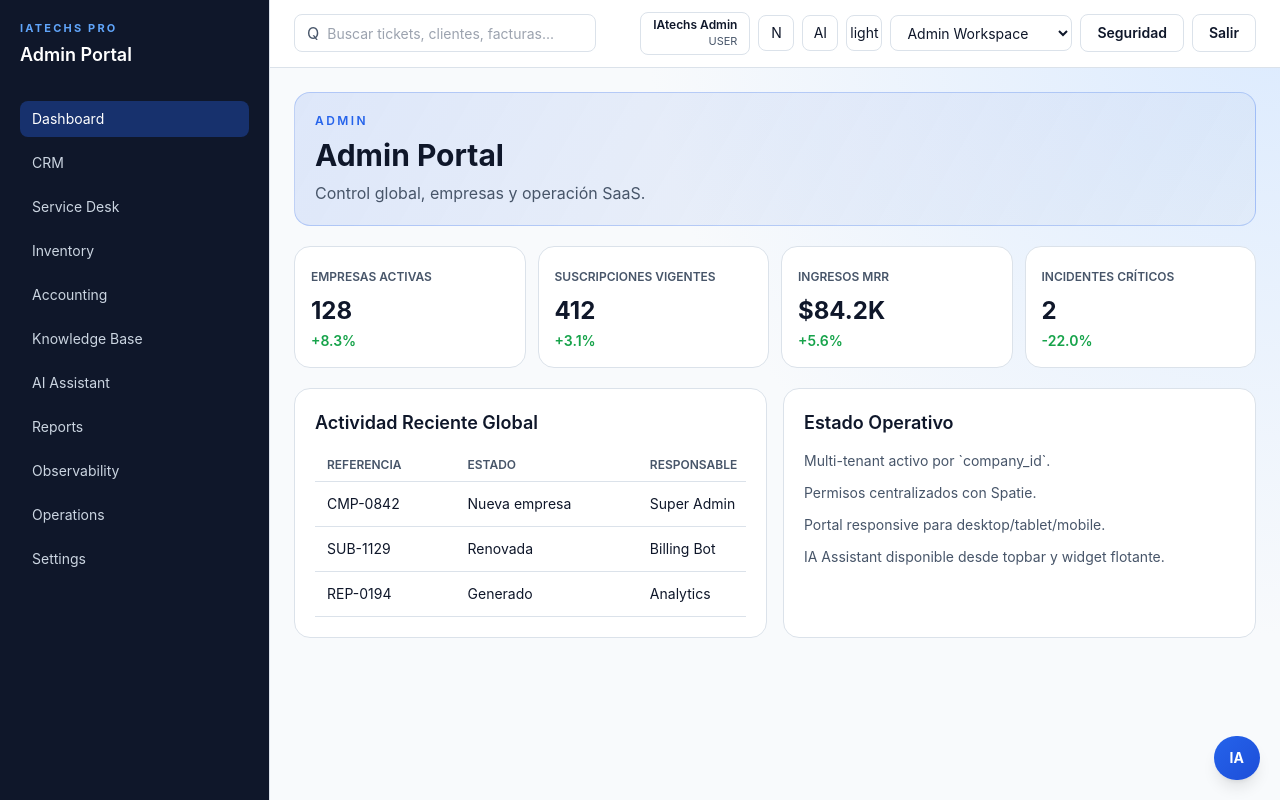
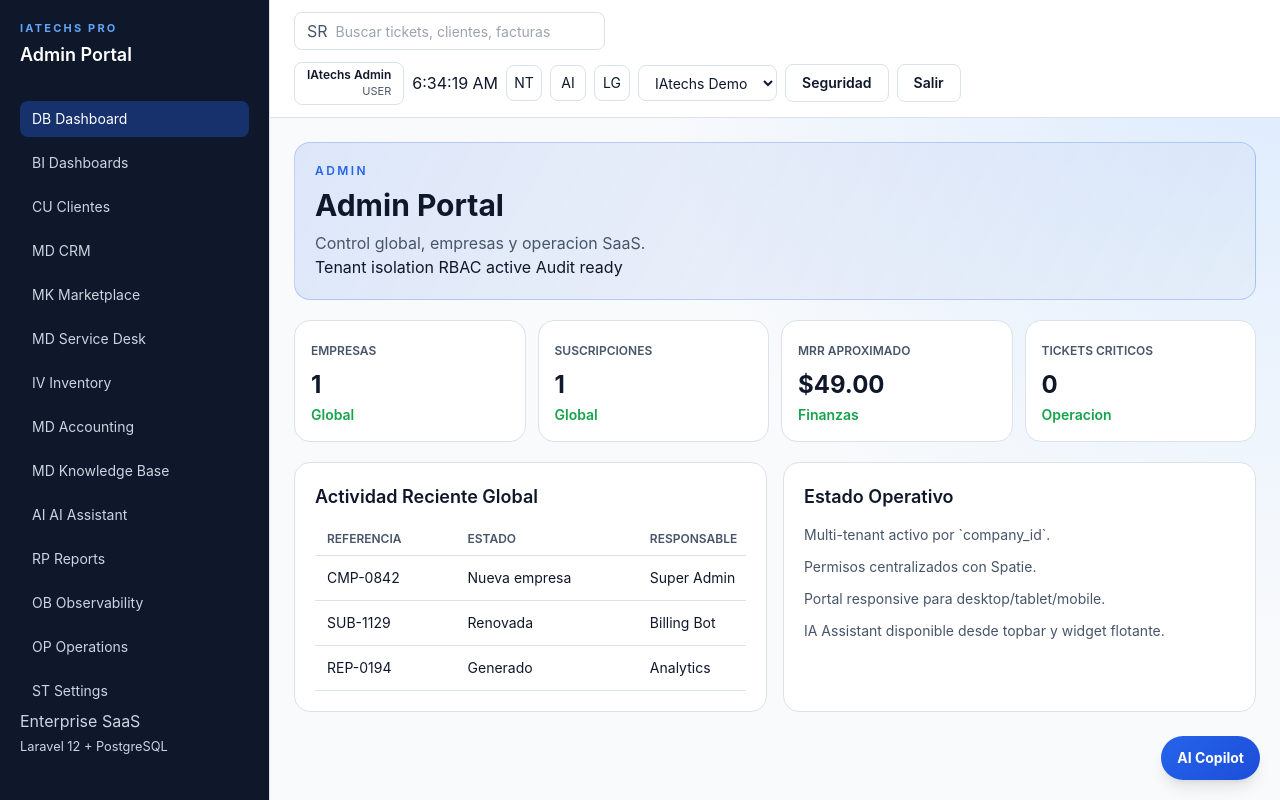
Before and after one commit to jhonmarioacu-code/iatechs-pro, a Laravel app: page /portal/admin in a window 1280 px wide. Run offline with Laravel 12, Linux system fonts and the light colour scheme; a user stored in the database is signed in; data comes from the database, SQL or seed files in the repository; data that the repository does not hold is empty; style sheets or scripts are compiled from the project's sources.

Commit message:
feat: super admin master modules + portal frontend integration

```diff
--- a/app/Http/Controllers/PortalController.php
+++ b/app/Http/Controllers/PortalController.php
@@ -4,10 +4,21 @@ declare(strict_types=1);
 
 namespace App\Http\Controllers;
 
+use App\Domains\Companies\Models\Company;
+use App\Domains\CRM\Models\Activity;
+use App\Domains\CRM\Models\Lead;
+use App\Domains\CRM\Models\Opportunity;
+use App\Domains\Customers\Models\Customer;
+use App\Domains\Invoices\Models\Invoice;
+use App\Domains\Products\Models\Product;
+use App\Domains\ServiceContracts\Models\ServiceContract;
+use App\Domains\Subscriptions\Models\Subscription;
+use App\Domains\Tickets\Models\Ticket;
+use App\Domains\Users\Models\User;
+use App\Support\PortalRedirector;
+use Illuminate\Contracts\View\View;
+use Illuminate\Http\RedirectResponse;
 use Illuminate\Http\Request;
-use Illuminate\Http\RedirectResponse;
-use Illuminate\Contracts\View\View;
-use App\Support\PortalRedirector;
 
 class PortalController extends Controller
 {
@@ -22,10 +33,9 @@ class PortalController extends Controller
         return view('public.home');
     }
 
-    public function homeRedirect(
-        Request $request
-    ): RedirectResponse {
-        /** @var \App\Domains\Users\Models\User $user */
+    public function homeRedirect(Request $request): RedirectResponse
+    {
+        /** @var User $user */
         $user = $request->user();
 
         return redirect()->to(
@@ -35,14 +45,24 @@ class PortalController extends Controller
 
     public function admin(): View
     {
+        $companiesCount = Company::query()->count();
+        $subscriptionsCount = Subscription::query()->count();
+        $mrr = (float) Subscription::query()
+            ->whereIn('status', ['trial', 'active'])
+            ->sum('amount');
+        $criticalTickets = Ticket::query()
+            ->whereIn('priority', ['HIGH', 'URGENT'])
+            ->whereNotIn('status', ['CLOSED', 'DELIVERED'])
+            ->count();
+
         return view('portals.admin.dashboard', [
             'portalTitle' => 'Admin Portal',
-            'portalSubtitle' => 'Control global, empresas y operación SaaS.',
+            'portalSubtitle' => 'Control global, empresas y operacion SaaS.',
             'kpis' => [
-                ['label' => 'Empresas activas', 'value' => '128', 'trend' => '+8.3%'],
-                ['label' => 'Suscripciones vigentes', 'value' => '412', 'trend' => '+3.1%'],
-                ['label' => 'Ingresos MRR', 'value' => '$84.2K', 'trend' => '+5.6%'],
-                ['label' => 'Incidentes críticos', 'value' => '2', 'trend' => '-22.0%'],
+                ['label' => 'Empresas', 'value' => (string) $companiesCount, 'trend' => 'Global'],
+                ['label' => 'Suscripciones', 'value' => (string) $subscriptionsCount, 'trend' => 'Global'],
+                ['label' => 'MRR aproximado', 'value' => '$'.number_format($mrr, 2), 'trend' => 'Finanzas'],
+                ['label' => 'Tickets criticos', 'value' => (string) $criticalTickets, 'trend' => 'Operacion'],
             ],
         ]);
     }
@@ -51,12 +71,12 @@ class PortalController extends Controller
     {
         return view('portals.company.dashboard', [
             'portalTitle' => 'Company Portal',
-            'portalSubtitle' => 'Operación empresarial, CRM, inventario y finanzas.',
+            'portalSubtitle' => 'Operacion empresarial, CRM, inventario y finanzas.',
             'kpis' => [
                 ['label' => 'Tickets abiertos', 'value' => '67', 'trend' => '-4.2%'],
-                ['label' => 'Equipos en reparación', 'value' => '54', 'trend' => '+2.1%'],
-                ['label' => 'Facturación mensual', 'value' => '$23.8K', 'trend' => '+7.4%'],
-                ['label' => 'Stock crítico', 'value' => '9', 'trend' => '-11.0%'],
+                ['label' => 'Equipos en reparacion', 'value' => '54', 'trend' => '+2.1%'],
+                ['label' => 'Facturacion mensual', 'value' => '$23.8K', 'trend' => '+7.4%'],
+                ['label' => 'Stock critico', 'value' => '9', 'trend' => '-11.0%'],
             ],
         ]);
     }
@@ -65,10 +85,10 @@ class PortalController extends Controller
     {
         return view('portals.technician.dashboard', [
             'portalTitle' => 'Technician Portal',
-            'portalSubtitle' => 'Trabajo técnico diario: tickets, diagnóstico y reparación.',
+            'portalSubtitle' => 'Trabajo tecnico diario: tickets, diagnostico y reparacion.',
             'kpis' => [
                 ['label' => 'OT asignadas', 'value' => '18', 'trend' => '+6.0%'],
-                ['label' => 'Diagnósticos pendientes', 'value' => '7', 'trend' => '-9.5%'],
+                ['label' => 'Diagnosticos pendientes', 'value' => '7', 'trend' => '-9.5%'],
                 ['label' => 'SLA en riesgo', 'value' => '3', 'trend' => '-14.0%'],
                 ['label' => 'Eficiencia semanal', 'value' => '93%', 'trend' => '+1.8%'],
             ],
@@ -79,21 +99,18 @@ class PortalController extends Controller
     {
         return view('portals.customer.dashboard', [
             'portalTitle' => 'Customer Portal',
-            'portalSubtitle' => 'Seguimiento de tickets, equipos, facturas y garantías.',
+            'portalSubtitle' => 'Seguimiento de tickets, equipos, facturas y garantias.',
             'kpis' => [
                 ['label' => 'Mis tickets', 'value' => '4', 'trend' => '+1'],
                 ['label' => 'Mis equipos', 'value' => '6', 'trend' => '+0'],
                 ['label' => 'Facturas pendientes', 'value' => '2', 'trend' => '-1'],
-                ['label' => 'Garantías activas', 'value' => '3', 'trend' => '+1'],
+                ['label' => 'Garantias activas', 'value' => '3', 'trend' => '+1'],
             ],
         ]);
     }
 
-    public function module(
-        Request $request,
-        string $portal,
-        string $module
-    ): View {
+    public function module(Request $request, string $portal, string $module): View
+    {
         $allowedPortals = ['admin', 'company', 'technician', 'customer'];
 
         abort_unless(in_array($portal, $allowedPortals, true), 404);
@@ -105,17 +122,17 @@ class PortalController extends Controller
             'module' => $module,
             'moduleLabel' => $moduleLabel,
             'query' => $request->query(),
+            'moduleData' => $this->resolveModuleData($portal, $module),
         ]);
     }
 
-    public function companyModuleIndex(
-        string $module
-    ): View {
+    public function companyModuleIndex(string $module): View
+    {
         $this->ensureCrudModule($module);
 
         return view('portals.company.crud', [
             'portalTitle' => ucfirst($module),
-            'portalSubtitle' => 'Listado y gestión conectada por API.',
+            'portalSubtitle' => 'Listado y gestion conectada por API.',
             'kpis' => $this->companyCrudKpis($module),
             'module' => $module,
             'mode' => 'index',
@@ -123,9 +140,8 @@ class PortalController extends Controller
         ]);
     }
 
-    public function companyModuleCreate(
-        string $module
-    ): View {
+    public function companyModuleCreate(string $module): View
+    {
         $this->ensureCrudModule($module);
 
         return view('portals.company.crud', [
@@ -138,10 +154,8 @@ class PortalController extends Controller
         ]);
     }
 
-    public function companyModuleShow(
-        string $module,
-        int $id
-    ): View {
+    public function companyModuleShow(string $module, int $id): View
+    {
         $this->ensureCrudModule($module);
 
         return view('portals.company.crud', [
@@ -154,10 +168,8 @@ class PortalController extends Controller
         ]);
     }
 
-    public function companyModuleEdit(
-        string $module,
-        int $id
-    ): View {
+    public function companyModuleEdit(string $module, int $id): View
+    {
         $this->ensureCrudModule($module);
 
         return view('portals.company.crud', [
@@ -170,9 +182,8 @@ class PortalController extends Controller
         ]);
     }
 
-    private function ensureCrudModule(
-        string $module
-    ): void {
+    private function ensureCrudModule(string $module): void
+    {
         abort_unless(
             in_array(
                 $module,
@@ -183,9 +194,61 @@ class PortalController extends Controller
         );
     }
 
-    private function companyCrudKpis(
-        string $module
-    ): array {
+    /**
+     * @return array<string, mixed>
+     */
+    private function resolveModuleData(string $portal, string $module): array
+    {
+        if ($portal !== 'admin') {
+            return [];
+        }
+
+        return match ($module) {
+            'dashboards' => [
+                'stats' => [
+                    ['label' => 'Empresas', 'value' => (string) Company::query()->count()],
+                    ['label' => 'Usuarios', 'value' => (string) User::query()->count()],
+                    ['label' => 'Clientes', 'value' => (string) Customer::query()->count()],
+                    ['label' => 'Tickets', 'value' => (string) Ticket::query()->count()],
+                    ['label' => 'Facturas', 'value' => (string) Invoice::query()->count()],
+                    ['label' => 'Suscripciones activas', 'value' => (string) Subscription::query()->whereIn('status', ['trial', 'active'])->count()],
+                ],
+            ],
+            'customers' => [
+                'rows' => Customer::query()
+                    ->with(['company', 'branch'])
+                    ->latest('id')
+                    ->limit(20)
+                    ->get(),
+            ],
+            'crm' => [
+                'stats' => [
+                    ['label' => 'Leads', 'value' => (string) Lead::query()->count()],
+                    ['label' => 'Opportunities', 'value' => (string) Opportunity::query()->count()],
+                    ['label' => 'Activities', 'value' => (string) Activity::query()->count()],
+                    ['label' => 'Pipeline', 'value' => '$'.number_format((float) Opportunity::query()->sum('amount'), 2)],
+                ],
+                'leads' => Lead::query()->latest('id')->limit(10)->get(),
+                'opportunities' => Opportunity::query()->latest('id')->limit(10)->get(),
+            ],
+            'marketplace' => [
+                'products' => Product::query()
+                    ->where('status', 'ACTIVE')
+                    ->latest('id')
+                    ->limit(16)
+                    ->get(),
+                'services' => ServiceContract::query()
+                    ->whereIn('status', ['active', 'ACTIVE'])
+                    ->latest('id')
+                    ->limit(16)
+                    ->get(),
+            ],
+            default => [],
+        };
+    }
+
+    private function companyCrudKpis(string $module): array
+    {
         return match ($module) {
             'customers' => [
                 ['label' => 'Nuevos hoy', 'value' => '12', 'trend' => '+2.3%'],
@@ -195,8 +258,8 @@ class PortalController extends Controller
             ],
             'tickets' => [
                 ['label' => 'Abiertos', 'value' => '67', 'trend' => '-4.2%'],
-                ['label' => 'En diagnóstico', 'value' => '19', 'trend' => '+1.2%'],
-                ['label' => 'En reparación', 'value' => '25', 'trend' => '+2.8%'],
+                ['label' => 'En diagnostico', 'value' => '19', 'trend' => '+1.2%'],
+                ['label' => 'En reparacion', 'value' => '25', 'trend' => '+2.8%'],
                 ['label' => 'SLA en riesgo', 'value' => '3', 'trend' => '-10.0%'],
             ],
             default => [
--- a/resources/views/components/floating-ai.blade.php
+++ b/resources/views/components/floating-ai.blade.php
@@ -41,24 +41,24 @@
         @click="toggleAssistantPanel()"
         aria-label="Abrir IA Assistant"
     >
-        IA
+        AI Copilot
     </button>
 
     <aside class="ai-panel" x-show="assistantPanelOpen" x-transition.opacity>
         <header>
             <h3>IA Assistant</h3>
-            <button type="button" @click="toggleAssistantPanel()" aria-label="Cerrar IA">x</button>
+            <button type="button" class="icon-button" @click="toggleAssistantPanel()" aria-label="Cerrar IA">X</button>
         </header>
 
-        <p x-show="assistantError" x-text="assistantError"></p>
+        <p x-show="assistantError" x-text="assistantError" class="module-copy"></p>
 
-        <div x-show="assistantEnabled" style="margin: 8px 0;">
+        <div x-show="assistantEnabled" class="ai-field">
             <label for="ai-conversation-select"><strong>Conversacion</strong></label>
             <select
                 id="ai-conversation-select"
+                class="crud-input"
                 x-model="assistantConversationId"
                 @change="loadSelectedConversationMessages()"
-                style="width: 100%; margin-top: 6px;"
             >
                 <option value="">Nueva conversacion</option>
                 <template x-for="item in assistantConversations" :key="item.id">
@@ -67,26 +67,26 @@
             </select>
         </div>
 
-        <div style="max-height: 220px; overflow-y: auto; margin: 12px 0;">
+        <div class="ai-log">
             <template x-for="(item, index) in assistantMessages" :key="index">
-                <div style="margin-bottom: 10px;">
+                <article class="ai-message" :class="item.role === 'assistant' ? 'assistant' : 'user'">
                     <strong x-text="item.role === 'assistant' ? 'IA' : 'Tu'"></strong>
-                    <p x-text="item.content" style="margin: 4px 0 0 0;"></p>
-                </div>
+                    <p x-text="item.content"></p>
+                </article>
             </template>
-            <p x-show="assistantMessages.length === 0">Haz una pregunta y te respondo segun tu rol.</p>
+            <p x-show="assistantMessages.length === 0" class="module-copy">Haz una pregunta y te respondo segun tu rol.</p>
         </div>
 
-        <form @submit.prevent="sendAssistantMessage()">
+        <form @submit.prevent="sendAssistantMessage()" class="ai-form">
             <textarea
                 x-model="assistantInput"
-                placeholder="Escribe tu consulta..."
+                class="crud-input"
+                placeholder="Escribe tu consulta"
                 rows="3"
-                style="width: 100%;"
             ></textarea>
-            <button type="submit" :disabled="assistantLoading || assistantInput.trim() === ''">
+            <button type="submit" class="btn btn-primary" :disabled="assistantLoading || assistantInput.trim() === ''">
                 <span x-show="!assistantLoading">Enviar</span>
-                <span x-show="assistantLoading">Enviando...</span>
+                <span x-show="assistantLoading">Enviando</span>
             </button>
         </form>
     </aside>
--- a/resources/views/components/notification-center.blade.php
+++ b/resources/views/components/notification-center.blade.php
@@ -1,17 +1,20 @@
 <aside class="notification-panel" x-show="notificationsOpen" x-transition.opacity>
     <header>
         <h3>Notificaciones</h3>
-        <button type="button" @click="toggleNotifications()" aria-label="Cerrar notificaciones">✕</button>
+        <button type="button" class="icon-button" @click="toggleNotifications()" aria-label="Cerrar notificaciones">X</button>
     </header>
     <ul>
         <li>
-            <strong>Tickets:</strong> 5 tickets cambiaron de estado.
+            <strong>Tickets</strong>
+            <p>5 tickets cambiaron de estado en la ultima hora.</p>
         </li>
         <li>
-            <strong>Inventario:</strong> 2 productos en stock crítico.
+            <strong>Inventario</strong>
+            <p>2 productos entraron en umbral de stock critico.</p>
         </li>
         <li>
-            <strong>Finanzas:</strong> 1 factura próxima a vencimiento.
+            <strong>Facturacion</strong>
+            <p>1 factura vence hoy y requiere seguimiento.</p>
         </li>
     </ul>
 </aside>
--- a/resources/views/components/portal-shell.blade.php
+++ b/resources/views/components/portal-shell.blade.php
@@ -12,7 +12,10 @@
     $menu = match ($portal) {
         'admin' => [
             ['label' => 'Dashboard', 'slug' => 'dashboard', 'permission' => 'analytics.view'],
+            ['label' => 'Dashboards', 'slug' => 'dashboards', 'permission' => 'analytics.view'],
+            ['label' => 'Clientes', 'slug' => 'customers', 'permission' => 'customers.view'],
             ['label' => 'CRM', 'slug' => 'crm', 'permission' => 'crm.view'],
+            ['label' => 'Marketplace', 'slug' => 'marketplace', 'permission' => 'products.view'],
             ['label' => 'Service Desk', 'slug' => 'service-desk', 'permission' => 'tickets.view'],
             ['label' => 'Inventory', 'slug' => 'inventory', 'permission' => 'products.view'],
             ['label' => 'Accounting', 'slug' => 'accounting', 'permission' => 'reports.view'],
@@ -68,20 +71,31 @@
     }
 @endphp
 
-<div class="portal-grid" data-assistant-enabled="{{ $assistantEnabled ? '1' : '0' }}">
+<div
+    class="portal-grid"
+    data-assistant-enabled="{{ $assistantEnabled ? '1' : '0' }}"
+    data-portal-theme="{{ $portal }}"
+>
     <x-sidebar :portal="$portal" :menu="$menu" />
 
     <div class="portal-main">
         <x-topbar :portal="$portal" />
 
         <main class="portal-content">
-            <header class="portal-header">
-                <div>
-                    <p class="portal-eyebrow">{{ strtoupper($portal) }}</p>
-                    <h1 class="portal-title">{{ $title }}</h1>
-                    @if ($subtitle !== '')
-                        <p class="portal-subtitle">{{ $subtitle }}</p>
-                    @endif
+            <header class="portal-header" x-data="{ mounted: false }" x-init="setTimeout(() => mounted = true, 80)">
+                <div class="portal-header-grid">
+                    <div class="portal-header-copy" :class="{ 'is-visible': mounted }">
+                        <p class="portal-eyebrow">{{ strtoupper($portal) }}</p>
+                        <h1 class="portal-title">{{ $title }}</h1>
+                        @if ($subtitle !== '')
+                            <p class="portal-subtitle">{{ $subtitle }}</p>
+                        @endif
+                    </div>
+                    <div class="portal-header-meta" :class="{ 'is-visible': mounted }">
+                        <span class="meta-pill">Tenant isolation</span>
+                        <span class="meta-pill">RBAC active</span>
+                        <span class="meta-pill">Audit ready</span>
+                    </div>
                 </div>
             </header>
 
--- a/resources/views/components/sidebar.blade.php
+++ b/resources/views/components/sidebar.blade.php
@@ -9,12 +9,12 @@
             <p class="sidebar-brand-label">IAtechs Pro</p>
             <p class="sidebar-brand-title">{{ ucfirst($portal) }} Portal</p>
         </div>
-        <button class="icon-button lg-hidden" type="button" @click="toggleSidebar()" aria-label="Cerrar menú lateral">
-            ✕
+        <button class="icon-button lg-hidden" type="button" @click="toggleSidebar()" aria-label="Cerrar menu lateral">
+            X
         </button>
     </div>
 
-    <nav class="sidebar-nav" aria-label="Menú principal">
+    <nav class="sidebar-nav" aria-label="Menu principal">
         @foreach ($menu as $item)
             @php
                 $canView = true;
@@ -57,13 +57,41 @@
                 } else {
                     $href = route('portal.module', ['portal' => $portal, 'module' => $item['slug']]);
                 }
+
+                $icon = match ($item['slug']) {
+                    'dashboard' => 'DB',
+                    'dashboards' => 'BI',
+                    'customers' => 'CU',
+                    'devices' => 'DV',
+                    'tickets' => 'TK',
+                    'diagnostics' => 'DG',
+                    'repairs' => 'RE',
+                    'invoices' => 'IN',
+                    'payments' => 'PY',
+                    'inventory', 'assigned-inventory' => 'IV',
+                    'reports' => 'RP',
+                    'analytics' => 'AN',
+                    'ai-assistant' => 'AI',
+                    'operations' => 'OP',
+                    'observability' => 'OB',
+                    'marketplace' => 'MK',
+                    'settings' => 'ST',
+                    default => 'MD',
+                };
+
                 $isActive = request()->url() === $href;
             @endphp
             <a href="{{ $href }}" class="sidebar-link {{ $isActive ? 'active' : '' }}">
-                <span>{{ $item['label'] }}</span>
+                <span class="sidebar-link-icon">{{ $icon }}</span>
+                <span class="sidebar-link-label">{{ $item['label'] }}</span>
             </a>
         @endforeach
     </nav>
+
+    <div class="sidebar-footer">
+        <p>Enterprise SaaS</p>
+        <small>Laravel 12 + PostgreSQL</small>
+    </div>
 </aside>
 
 <div class="sidebar-backdrop" x-show="sidebarOpen" @click="toggleSidebar()" x-transition.opacity></div>
--- a/resources/views/components/topbar.blade.php
+++ b/resources/views/components/topbar.blade.php
@@ -1,13 +1,17 @@
 @props(['portal' => 'admin'])
 
-<header class="topbar">
+@php
+    $workspace = auth()->user()?->company?->name ?? ucfirst($portal).' Workspace';
+@endphp
+
+<header class="topbar" x-data="{ now: new Date().toLocaleTimeString(), initClock() { setInterval(() => this.now = new Date().toLocaleTimeString(), 1000) } }" x-init="initClock()">
     <div class="topbar-start">
         <button class="icon-button lg-hidden" type="button" @click="toggleSidebar()" aria-label="Abrir menu lateral">
-            M
+            MN
         </button>
         <label class="search-wrap" for="global-search">
-            <span class="search-icon">Q</span>
-            <input id="global-search" type="search" class="search-input" placeholder="Buscar tickets, clientes, facturas..." />
+            <span class="search-icon">SR</span>
+            <input id="global-search" type="search" class="search-input" placeholder="Buscar tickets, clientes, facturas" />
         </label>
     </div>
 
@@ -18,19 +22,18 @@
                 <span>{{ auth()->user()->getRoleNames()->first() ?? 'user' }}</span>
             </div>
         @endauth
+        <span class="clock-chip" x-text="now"></span>
         <button class="icon-button" type="button" @click="toggleNotifications()" aria-label="Notificaciones">
-            N
+            NT
         </button>
         <button class="icon-button" type="button" @click="toggleAssistant()" aria-label="IA Assistant">
             AI
         </button>
         <button class="icon-button" type="button" @click="toggleTheme()" aria-label="Cambiar tema">
-            <span x-text="darkMode ? 'dark' : 'light'"></span>
+            <span x-text="darkMode ? 'DK' : 'LG'"></span>
         </button>
         <select class="company-selector" aria-label="Selector de empresa">
-            <option>{{ ucfirst($portal) }} Workspace</option>
-            <option>Acme Electronics</option>
-            <option>North Service Group</option>
+            <option>{{ $workspace }}</option>
         </select>
         @auth
             <a class="btn btn-secondary" href="{{ route('portal.account.security.edit') }}">Seguridad</a>
```
